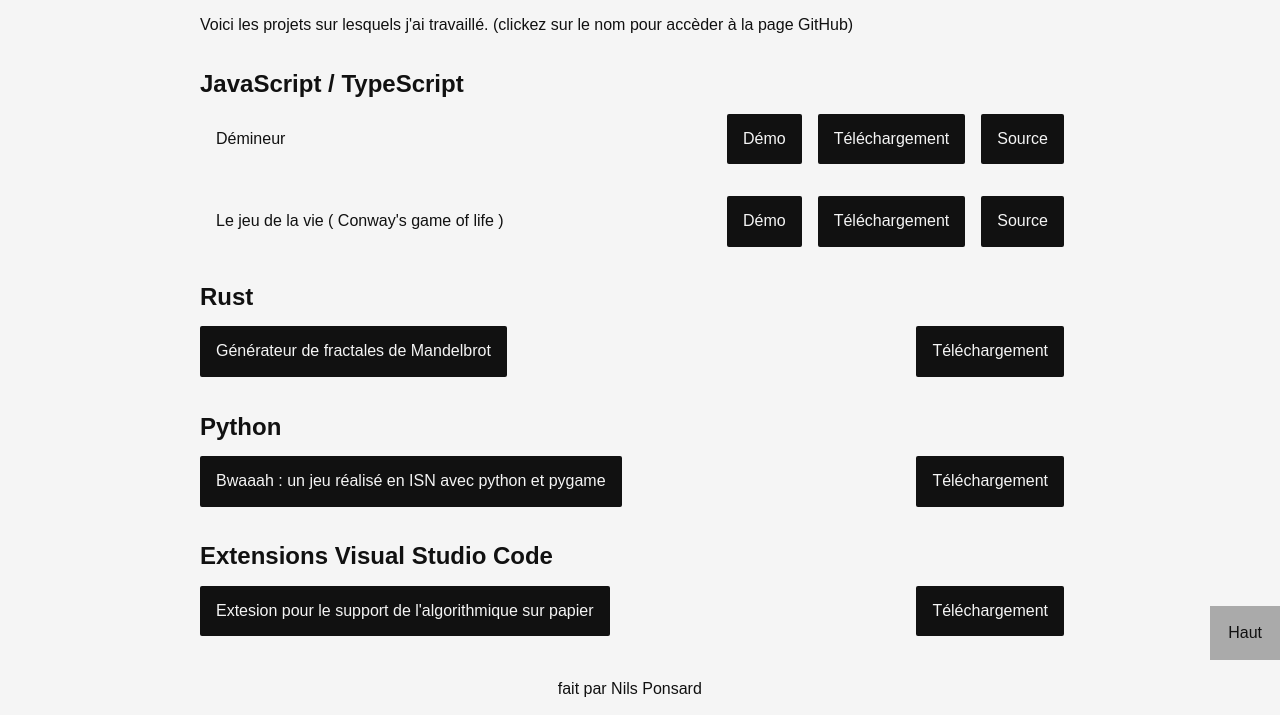
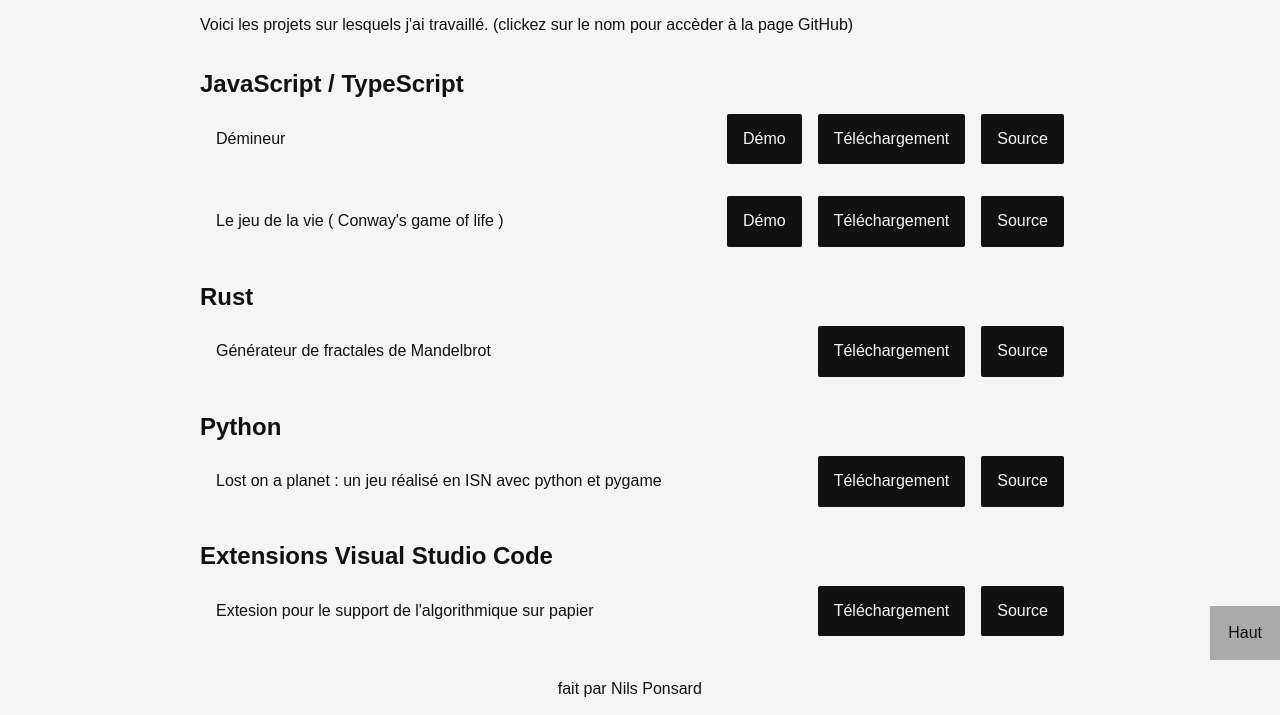
Before and after one commit to NilsPonsard/sautax-website, a plain HTML site: page projets.html in a window 1280 px wide. Shown: the part 140-855 px from the top of the page. Drawn offline with Linux system fonts and the light colour scheme.

Commit message:
unification

```diff
--- a/projets.html
+++ b/projets.html
@@ -63,7 +63,6 @@
             <h2 id="JavaScript">JavaScript / TypeScript</h2>
             <div>
                 <section class="p-projet">
-
                     <p id="Demineur" class="p-nom">
                         <span class="projet-nom gauche">Démineur</span>
                     </p>
@@ -92,24 +91,24 @@
             <h2 id="Rust">Rust</h2>
             <div>
                 <div class="p-projet">
-                    <p class="p-nom">
-                        <a id="mandelbrot-rust" class="gauche bouton"
-                            href="https://github.com/sautax/mandelbrot-rust">Générateur
-                            de fractales de Mandelbrot</a>
+                    <p id="mandelbrot-rust" class="p-nom">
+                        <span class="projet-nom gauche">Générateur de fractales de Mandelbrot</span>
                     </p>
-                    <p> <a class="droite bouton pc" href="https://github.com/sautax/mandelbrot-rust">Téléchargement</a>
+                    <p>
+                        <a class="droite bouton" href="https://github.com/sautax/mandelbrot-rust">Source</a>
+                        <a class="droite bouton pc" href="https://github.com/sautax/mandelbrot-rust">Téléchargement</a>
                     </p>
 
                 </div>
             </div>
             <h2 id="Python">Python</h2>
             <div class="p-projet">
-                <p class="p-nom">
-                    <a id="Bwaaah" class="gauche bouton" href="https://github.com/Nelirks/Bwaaah">
-                        Bwaaah : un jeu réalisé en ISN avec python et pygame </a>
+                <p id="Bwaaah" class="p-nom">
+                    <span class="projet-nom gauche">Lost on a planet : un jeu réalisé en ISN avec python et pygame
+                    </span>
                 </p>
                 <p>
-
+                    <a class="droite bouton" href="https://github.com/Nelirks/Bwaaah">Source</a>
                     <a class="droite bouton pc" href="https://github.com/Nelirks/Bwaaah/releases">Téléchargement</a>
                 </p>
 
@@ -117,12 +116,12 @@
             <h2 id="VSCode">Extensions Visual Studio Code</h2>
             <div>
                 <div class="p-projet">
-                    <p class="p-nom">
-                        <a id="Algo-papier" class="gauche bouton"
-                            href="https://github.com/sautax/algo-papier-iut-aix">Extesion
-                            pour le support de l'algorithmique sur papier</a>
+                    <p id="Bwaaah" class="p-nom">
+                        <span class="projet-nom gauche">Extesion
+                            pour le support de l'algorithmique sur papier</span>
                     </p>
                     <p>
+                        <a class="droite bouton" href="https://github.com/sautax/algo-papier-iut-aix">Source</a>
                         <a class="droite bouton pc"
                             href="https://marketplace.visualstudio.com/items?itemName=nilsponsard.algo-papier-iut-aix">Téléchargement</a>
                     </p>
```
